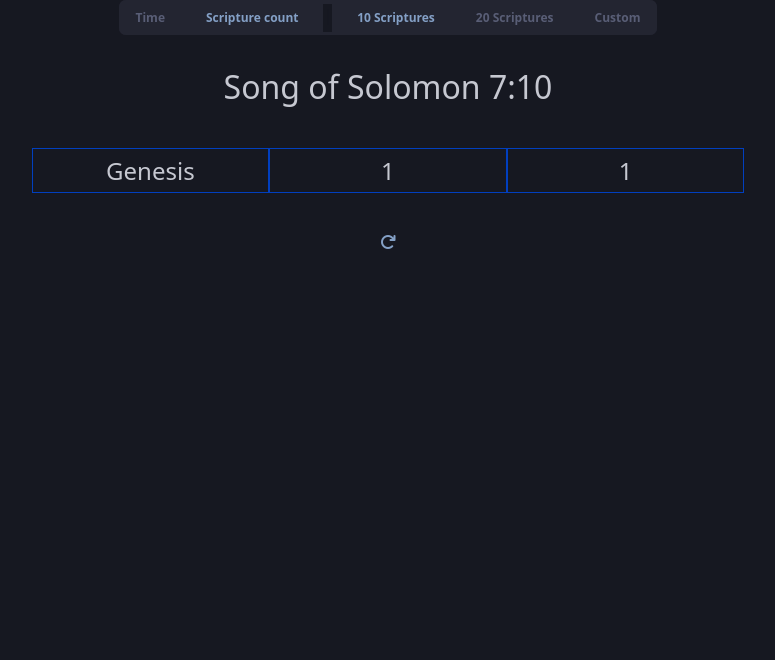
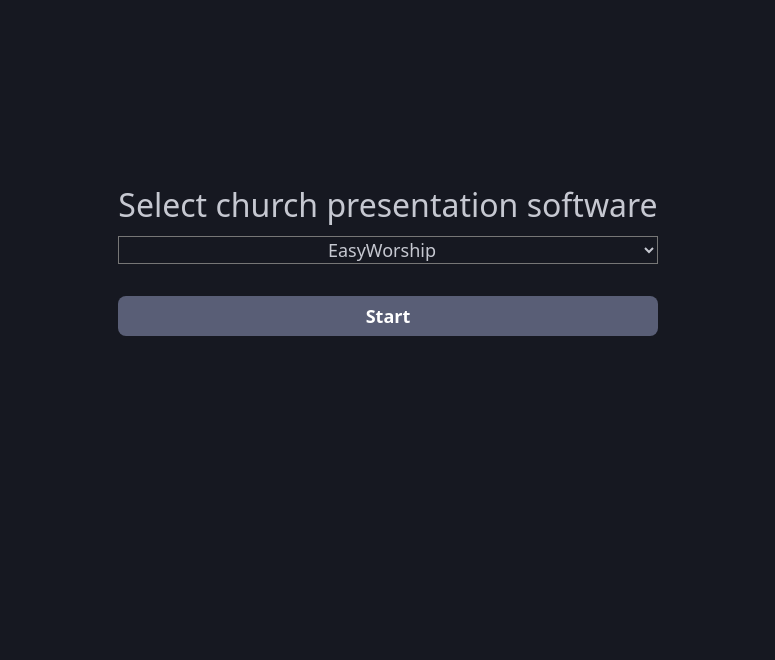
Before and after one commit to emmanuel-pogbe/ScriptureType, a Flask app: page / in a window 1280 px wide. Shown: the part 77-737 px from the top of the page, without its empty margins (252-1027 px from the left). Run offline with Flask 3, Linux system fonts and the light colour scheme; some libraries are stand-ins or nearby versions.

Commit message:
Added home page for selecting church presentation software Added home button Selecting presentation software doesn't change interface yet

```diff
--- a/static/script.js
+++ b/static/script.js
@@ -1,10 +1,10 @@
+const selection = document.getElementById("selection");
+const startBtn = document.getElementById("start");
+const software = document.getElementById("software");
 const scriptureButton = document.querySelectorAll(".scriptureButton");
 const scriptureOption = document.querySelectorAll(".scripturebutton-option");
 const customBtn = document.getElementById("custom");
 const okBtn = document.getElementById("okBtn");
-const book = document.getElementById("book");
-const chapter = document.getElementById("chapter");
-const verse = document.getElementById("verse");
 const scriptureInputs = document.querySelectorAll(".input-class");
 const scripture = document.getElementById("scripture");
 const scriptureData = JSON.parse(document.getElementById("scripture-data").textContent);
@@ -15,7 +15,12 @@
 const timeblock = document.getElementById("timeblock");
 const custInput = document.getElementById("customInput");
 const customParam = document.querySelector(".customparam");
+const book = document.getElementById("book");
+const chapter = document.getElementById("chapter");
+const verse = document.getElementById("verse");
+const resultPage = document.getElementById("result");
 
+let selected = "";
 let resultText = document.getElementById("average-result-text");
 let started = 0;
 let times = [];
@@ -28,8 +33,27 @@
 let timeoutId = null;
 let averageResult = document.getElementById("average");
 let testType = document.getElementById("custom-test-type");
+let softwareType = document.getElementById("software-type");
 let timerText = document.getElementById("timerText");
 
+startBtn.addEventListener("click",function(e) {
+  e.preventDefault();
+  selected = software.value;
+  if (selected == "EasyWorship") {
+    //code
+  }
+  else if (selected == "VideoPsalm") {
+    //code
+  }
+  else {
+    //code
+  }
+  selection.classList.add("hidden");
+  main.classList.remove("hidden");
+  document.getElementById("options").style.visibility = "visible";
+  timeblock.classList.add("hidden");
+  fetchScripture();
+});
 function resetVariables() {
   started = 0;
   times = [];
@@ -73,12 +97,13 @@
   document.querySelector("#help .help-content").scrollTop = 0;
 }
 const restartButtons = [document.getElementById("logo"),document.getElementById("restartButton"),document.getElementById("restartButton2")];
+const homeButtons = [document.getElementById("homeButton"),document.getElementById("homeButton2")];
+
 restartButtons.forEach(button=>{
   button.addEventListener("click",function(event){
     event.preventDefault();
     fetchScripture(); //Get a new scripture when page logo is clicked
     const mainApp = document.getElementById("main-app");
-    const resultPage = document.getElementById("result");
     document.getElementById("options").style.visibility = "visible";
     timeblock.classList.add("hidden");
     resultPage.classList.add("hidden");
@@ -87,6 +112,16 @@
     void mainApp.offsetWidth;
     mainApp.classList.add("pop-in");
     //reset variables
+    resetVariables();
+  });
+});
+
+homeButtons.forEach(button=> {
+  button.addEventListener("click",function(event) {
+    event.preventDefault();
+    main.classList.add("hidden");
+    resultPage.classList.add("hidden");
+    selection.classList.remove("hidden");
     resetVariables();
   });
 });
@@ -125,7 +160,9 @@
   custInput.focus();
 });
 confirmHelp.addEventListener("click",()=>{
-  main.classList.remove("hidden");
+  if (selection.classList.contains("hidden")) {
+    main.classList.remove("hidden");
+  }
   help.classList.add("hidden");
   fetchScripture();
   resetVariables();
@@ -448,6 +485,7 @@
     resultText.textContent = "Number of Scriptures typed";
     averageResult.textContent = scriptureCount + " scriptures";
     testType.textContent = "Time " + totalTime;
+    document.getElementById("software-type").textContent = selected;
     document.getElementById("main").classList.add("hidden");
     document.getElementById("result").classList.remove("hidden");
     stopCountdown();
@@ -524,6 +562,7 @@
             resultText.textContent = "Average Time";
             averageResult.textContent = averageTime + " seconds";
             testType.textContent = "Scriptures " + totalScriptures;
+            document.getElementById("software-type").textContent = selected+"";
             document.getElementById("main").classList.add("hidden");
             document.getElementById("result").classList.remove("hidden");
           }
--- a/static/style.css
+++ b/static/style.css
@@ -41,6 +41,23 @@
 }
 .help-button .fa-circle-question {
     overflow: hidden;
+}
+.start-label {
+    font-size: xx-large;
+}
+#software {
+    display: flex;
+    margin: 0 auto;
+    margin-top: 10px;
+    width: 100%;
+    text-align: center;
+    font-size: large;
+}
+#software:focus {
+    outline: none;
+}
+#start {
+    font-size: large;
 }
 main {
     justify-content: center;
@@ -146,7 +163,7 @@
 .restart-btn:hover {
     cursor: pointer;
 }
-.restart-button .fa-arrow-rotate-right{
+.restart-button .fa-arrow-rotate-right, .restart-button .fa-house {
     color: #84A0C6;
     overflow: hidden;
     font-size: larger;
@@ -209,7 +226,7 @@
     margin: 0;
     padding: 0;
 }
-.okBtn {
+.okBtn, #start {
     color: white;
     border: none;
     background-color: #595E76;
@@ -220,7 +237,7 @@
     margin: 10px 0;
     font-weight: bold;
 }
-.okBtn:hover {
+.okBtn:hover , #start:hover {
     color: black;
     background-color: #C6C8D1;
 }
@@ -301,6 +318,6 @@
 #test-type-text {
     color: #595E76;
 }
-#custom-test-type {
+#custom-test-type, #software-type {
     color: #84A0C6;
 }
--- a/templates/index.html
+++ b/templates/index.html
@@ -1,5 +1,6 @@
 <!DOCTYPE html>
 <html lang="en">
+
 <head>
     <meta charset="UTF-8">
     <meta name="viewport" content="width=device-width, initial-scale=1.0">
@@ -12,23 +13,39 @@
 <script async src="https://www.googletagmanager.com/gtag/js?id=G-FKYGFMBMLY"></script>
 <script>
     window.dataLayer = window.dataLayer || [];
-  function gtag(){dataLayer.push(arguments);}
+    function gtag() { dataLayer.push(arguments); }
     gtag('js', new Date());
 
     gtag('config', 'G-FKYGFMBMLY');
 </script>
+
 <body>
     <div id="app">
         <header>
             <a href="#" id="logo">
                 <div class="icon">
-                    <img src="{{url_for('static',filename='assets/easy worship.png')}}" alt="Easy Worship logo" width="55px" height="100%" >
+                    <img src="{{url_for('static',filename='assets/easy worship.png')}}" alt="Easy Worship logo"
+                        width="55px" height="100%">
                 </div>
                 <h1>Easy Worship Trainer</h1>
             </a>
-            <button id="help-button" onclick="displayHelp()" class="help-button"><i class="fa-solid fa-circle-question"></i></button>
+            <button id="help-button" onclick="displayHelp()" class="help-button"><i
+                    class="fa-solid fa-circle-question"></i></button>
         </header>
-        <main id="main">
+        <div id="selection" class="result">
+            <form>
+                <label for="software" class="start-label">Select church presentation software</label>
+                <br>
+                <select name="software" id="software" required>
+                    <option value="EasyWorship">EasyWorship</option>
+                    <option value="VideoPsalm">VideoPsalm</option>
+                    <option value="BibleShow">BibleShow</option>
+                </select>
+                <br>
+                <input type="submit" value="Start" id="start">
+            </form>
+        </div>
+        <main id="main" class="hidden">
             <div id="options">
                 <button class="scripturebutton-option">Time</button>
                 <button class="scripturebutton-option active2">Scripture count</button>
@@ -41,15 +58,23 @@
                 <div id="timeblock" class="timer hidden">
                     <h1 id="timerText" class="timer-text"></h1>
                 </div>
-                <div id="scripture" class="scripture-to-search"></div>
+                <div id="scripture" class="scripture-to-search"></div> <!--Scripture pops up here-->
                 <div class="scripture-search">
-                    <input type="text" id="book" list="books" value="Genesis" class="input-class" oninput="startTimer()" autocomplete="off">
-                    <input type="text" inputmode="numeric" id="chapter" value="1" min="1" class="input-class input-class-number" oninput="startTimer()" autocomplete="off">
-                    <input type="text" inputmode="numeric" id="verse" value="1" min="1" class="input-class input-class-number" oninput="startTimer()" autocomplete="off">
+                    <!--This will change based on the software selected [Easy Worship, VideoPsalm, BibleShow]-->
+                    <input type="text" id="book" list="books" value="Genesis" class="input-class" oninput="startTimer()"
+                        autocomplete="off">
+                    <input type="text" inputmode="numeric" id="chapter" value="1" min="1"
+                        class="input-class input-class-number" oninput="startTimer()" autocomplete="off">
+                    <input type="text" inputmode="numeric" id="verse" value="1" min="1"
+                        class="input-class input-class-number" oninput="startTimer()" autocomplete="off">
                     <button style="display: none;" onclick="checkReference()"></button>
                 </div>
                 <div id="restart" class="restart-button">
-                    <button id="restartButton" class="restart-btn"><i class="fa-solid fa-arrow-rotate-right"></i></button>
+                    <button id="restartButton" class="restart-btn"><i
+                            class="fa-solid fa-arrow-rotate-right"></i></button>
+                    <button id="homeButton" class="restart-btn">
+                        <i class="fa-solid fa-house" style="color: #84A0C6;"></i>
+                    </button>
                 </div>
             </div>
             <div id="popup" class="popup hidden">
@@ -67,12 +92,19 @@
                 <div id="average-result-text">Average Time</div>
                 <div id="average">0.000</div>
             </div>
-            <div>
+            <div class="extra-information">
+                <div style="padding-bottom: 5px;">
                     <div id="test-type-text">Test type</div>
                     <div id="custom-test-type">Scriptures 10</div>
                 </div>
+                <div>
+                    <div id="test-type-text">Software</div>
+                    <div id="software-type">EasyWorship</div>
+                </div>
+            </div>
             <div id="restart2" class="restart-button">
                 <button id="restartButton2" class="restart-btn"><i class="fa-solid fa-arrow-rotate-right"></i></button>
+                <button id="homeButton2" class="restart-btn"><i class="fa-solid fa-house" style="color: #84A0C6;"></i></button>
             </div>
         </div>
         <div id="help" class="help hidden pop-in">
@@ -81,35 +113,34 @@
                 <h2>How to Use Easy Worship Trainer</h2>
                 <ol>
                     <li>
-                        <strong>Select number of scriptures or time:</strong><br/>
+                        <strong>Select number of scriptures or time:</strong><br />
                         Use the selection pane to choose how many verses you’ll attempt or seconds to count down from.
                         <div class="help-image">
-                            <img src="{{url_for('static',filename='assets/scripture_select_pane.png')}}"
-                            width="606"
-                            height="68"
-                            alt="Selection pane pic"
-                            />
+                            <img src="{{url_for('static',filename='assets/scripture_select_pane.png')}}" width="606"
+                                height="68" alt="Selection pane pic" />
                         </div>
                     </li>
                     <li>
-                        <strong>Focus an input box:</strong><br/>
-                        Click on Book, Chapter, or Verse field. When you press any key, the timer starts and you begin typing the displayed scripture.
+                        <strong>Focus an input box:</strong><br />
+                        Click on Book, Chapter, or Verse field. When you press any key, the timer starts and you begin
+                        typing the displayed scripture.
                     </li>
                     <li>
-                        <strong>Navigate between fields:</strong><br/>
+                        <strong>Navigate between fields:</strong><br />
                         You can move focus using the same keys as EasyWorship:
                         <code>Arrow&nbsp;Keys</code>, <code>Space&nbsp;Bar</code>, <code>Tab</code>, etc.
                     </li>
                     <li>
-                        <strong>Submit each verse:</strong><br/>
-                        Press <code>Enter</code> when you’ve typed the verse exactly as shown. A new scripture will then appear.
+                        <strong>Submit each verse:</strong><br />
+                        Press <code>Enter</code> when you’ve typed the verse exactly as shown. A new scripture will then
+                        appear.
                     </li>
                     <li>
-                        <strong>Finish & see results:</strong><br/>
+                        <strong>Finish & see results:</strong><br />
                         After completing your selected count or when the countdown ends, your results will be displayed.
                     </li>
                     <li>
-                        <strong>Restart anytime:</strong><br/>
+                        <strong>Restart anytime:</strong><br />
                         Click the Easy Worship logo at the top‑left or press the Restart button.
                     </li>
                 </ol>
@@ -125,4 +156,5 @@
     </script>
     <script src="{{url_for('static',filename='script.js')}}"></script>
 </body>
+
 </html>
```
Also changed, not shown: app.py (line endings or trailing spaces), static/assets/house-regular-full.svg (added). Lines whose indentation alone changed are shown as unchanged.
